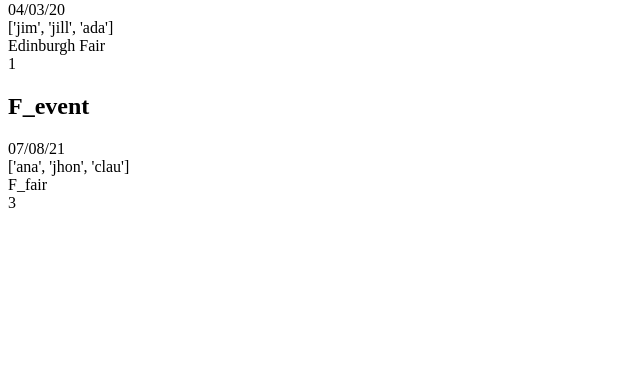
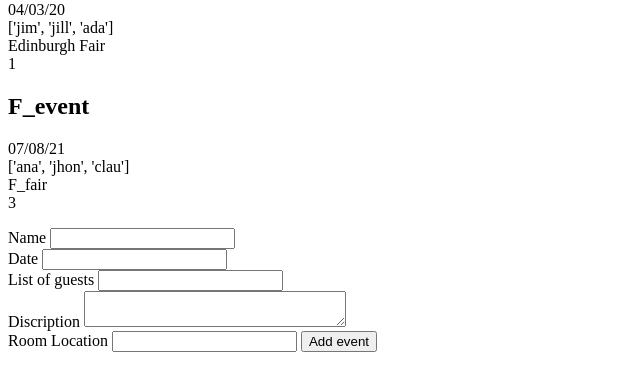
Before and after one commit to Amna25/Flask-event-lab, a Flask app: page /events in a window 1280 px wide. Shown: the part 126-517 px from the top of the page, without its empty margins (0-640 px from the left). Run offline with Flask 2, Linux system fonts and the light colour scheme.

Commit message:
woohoo we create an app

```diff
--- a/controllers/controller.py
+++ b/controllers/controller.py
@@ -1,9 +1,22 @@
 from re import template
 from flask import render_template
 from app import app
-from models.event_list import events
+from models.event_list import events, Event
+from flask import request
 
 
 @app.route('/events')
 def index():
     return render_template('index.html', title='Home' ,events=events)
+
+
+@app.route('/events',methods=['POST'])
+def add_event():
+    name = request.form["name"]
+    date = request.form["date"]
+    guests = request.form["list_of_guests"]
+    des =request.form["description"]
+    room = request.form["room_location"]
+    new_event=Event(date,name,guests,des,room)
+    events.append(new_event)
+    return render_template('index.html', title='Home' ,events=events)
--- /dev/null
+++ b/templates/base.html
@@ -0,0 +1,13 @@
+<!DOCTYPE html>
+<html lang="en">
+<head>
+    <meta charset="UTF-8">
+    <meta http-equiv="X-UA-Compatible" content="IE=edge">
+    <meta name="viewport" content="width=device-width, initial-scale=1.0">
+    <title>{{title}}</title>
+</head>
+<body>
+    {% block content %}
+    {% endblock %}
+</body>
+</html>
--- a/templates/index.html
+++ b/templates/index.html
@@ -1,12 +1,5 @@
-<!DOCTYPE html>
-<html lang="en">
-<head>
-    <meta charset="UTF-8">
-    <meta http-equiv="X-UA-Compatible" content="IE=edge">
-    <meta name="viewport" content="width=device-width, initial-scale=1.0">
-    <title>{{title}}</title>
-</head>
-<body>
+ {% extends "base.html" %}
+ {% block content %}
     <h1>Event</h1>
     {% for event in events %}
     <h2>{{event.name}}</h2>
@@ -15,5 +8,21 @@
         <br>{{event.description}}<br>{{event.room_location}}
     </p>
     {% endfor %}
-</body>
-</html>
+    <form action="/events" method="post">
+        <label for="name">Name</label>
+        <input type="text" name="name" id="name"><br>
+        <label for="date">Date</label>
+        <input type="text" name="date" id="date"><br>
+        <label for="list_of_guests">List of guests</label>
+        <input type="text" name="list_of_guests" id="list_of_guests"><br>
+        <label for="description">Discription</label>
+        <textarea name="description" id="description" cols="30" rows="2"></textarea><br>
+        <label for="room_location">Room Location</label>
+        <input type="number" name="room_location" id="room_location">
+        <input type="submit" value="Add event" >
+
+
+
+    </form>
+
+    {% endblock %}
```
